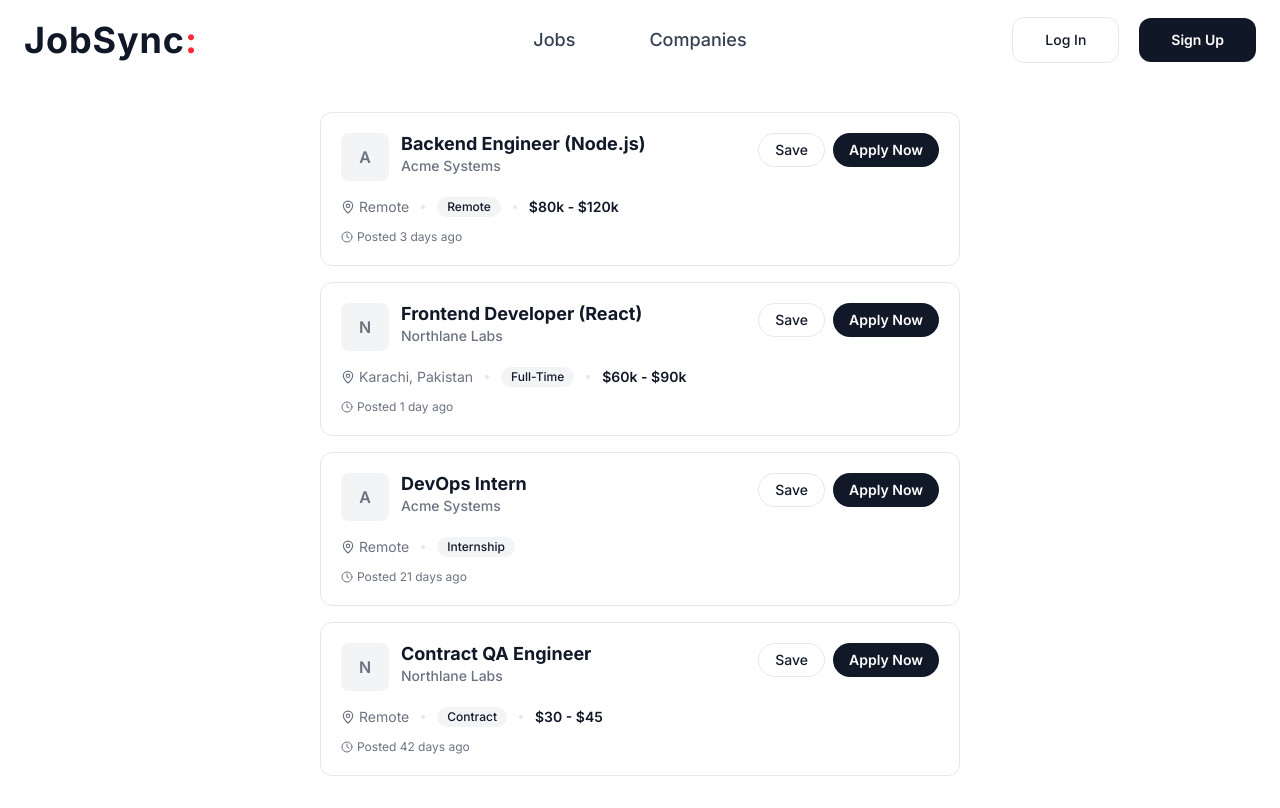
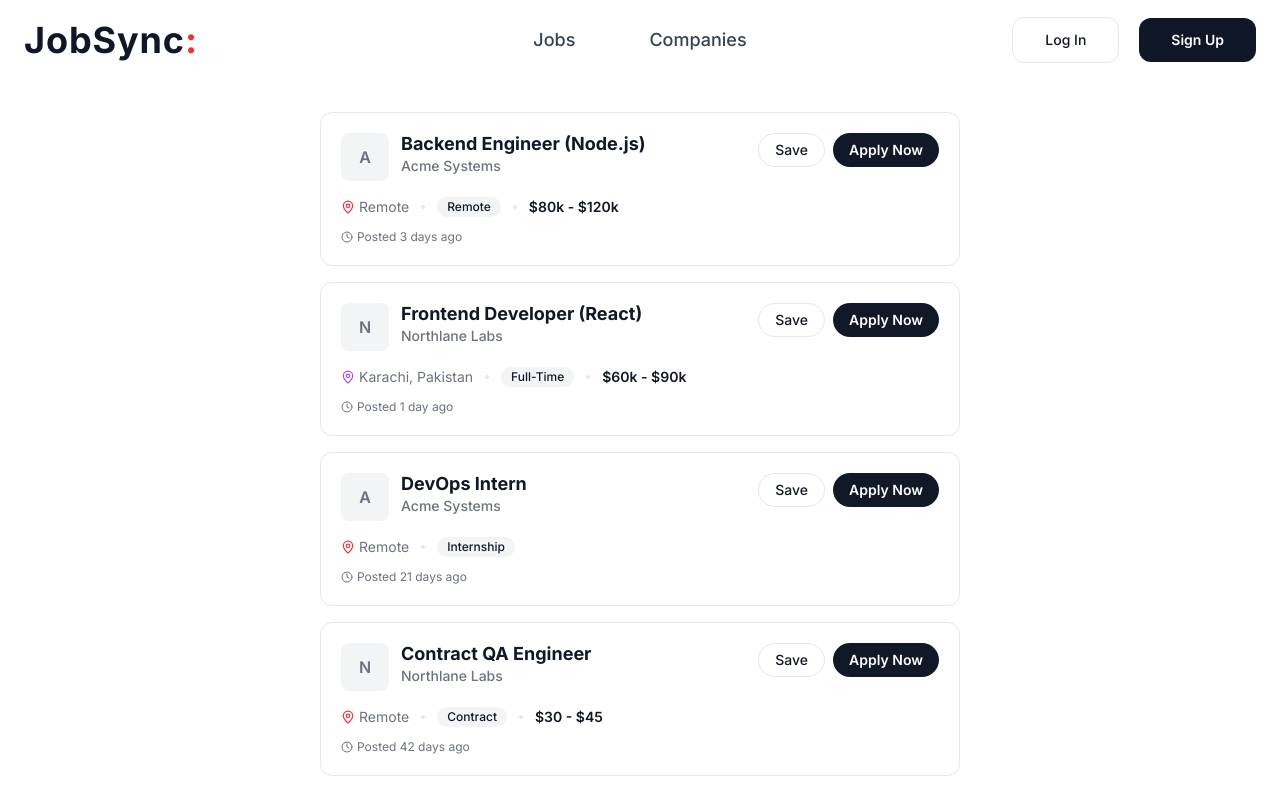
Before and after one commit to anjumhere/Jobsync-Frontend, a React (Vite) app: page /jobs in a window 1280 px wide. Built offline with nearby package versions, Linux system fonts and the light colour scheme.

Commit message:
add custom colors to onsite and remote jobs

```diff
--- a/src/features/jobs/JobCard.tsx
+++ b/src/features/jobs/JobCard.tsx
@@ -29,7 +29,15 @@ const JobCard = ({ job }: { job: Job }) => {
   const company = typeof job.company === "string" ? null : job.company;
   const companyName = company?.name ?? "Unknown Company";
   const salary = formatSalary(job.salaryMin, job.salaryMax);
+  interface Colors {
+    remote: string;
+    onsite: string;
+  }
 
+  const colors: Colors = {
+    remote: "text-red-500",
+    onsite: "text-purple-500",
+  };
   return (
     <div className="bg-white border border-border rounded-xl p-5 w-full max-w-2xl hover:shadow-md transition-shadow">
       <div className="flex items-start justify-between">
@@ -65,7 +73,13 @@ const JobCard = ({ job }: { job: Job }) => {
 
       <div className="flex flex-wrap items-center gap-3 mt-4 text-sm text-muted">
         <span className="flex items-center gap-1">
-          <MapPin size={14} />
+          <MapPin
+            size={14}
+
+            className={
+              job.location === "Remote" ? colors.remote : colors.onsite
+            }
+          />
           {job.location}
         </span>
         <span className="w-1 h-1 rounded-full bg-border" />
```
